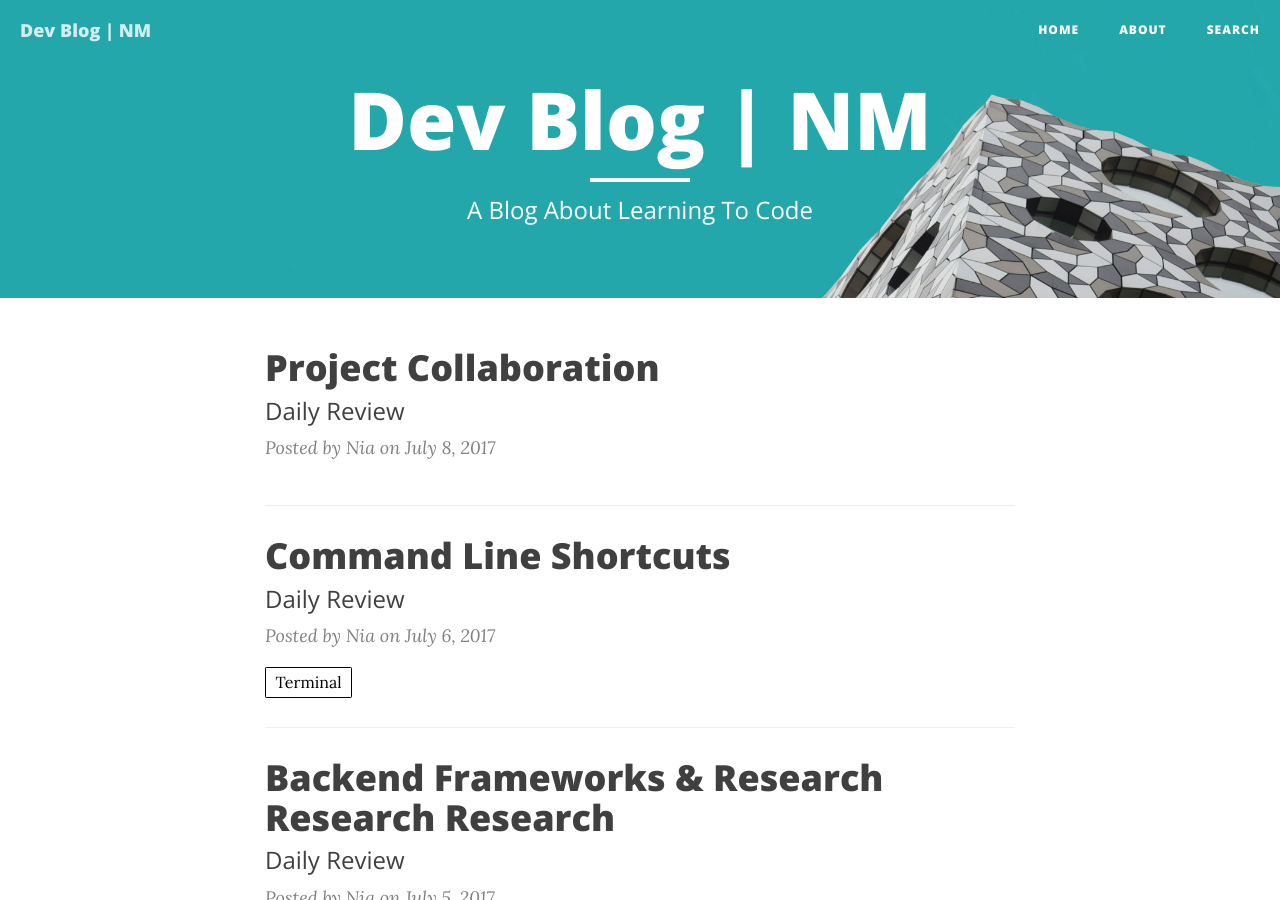
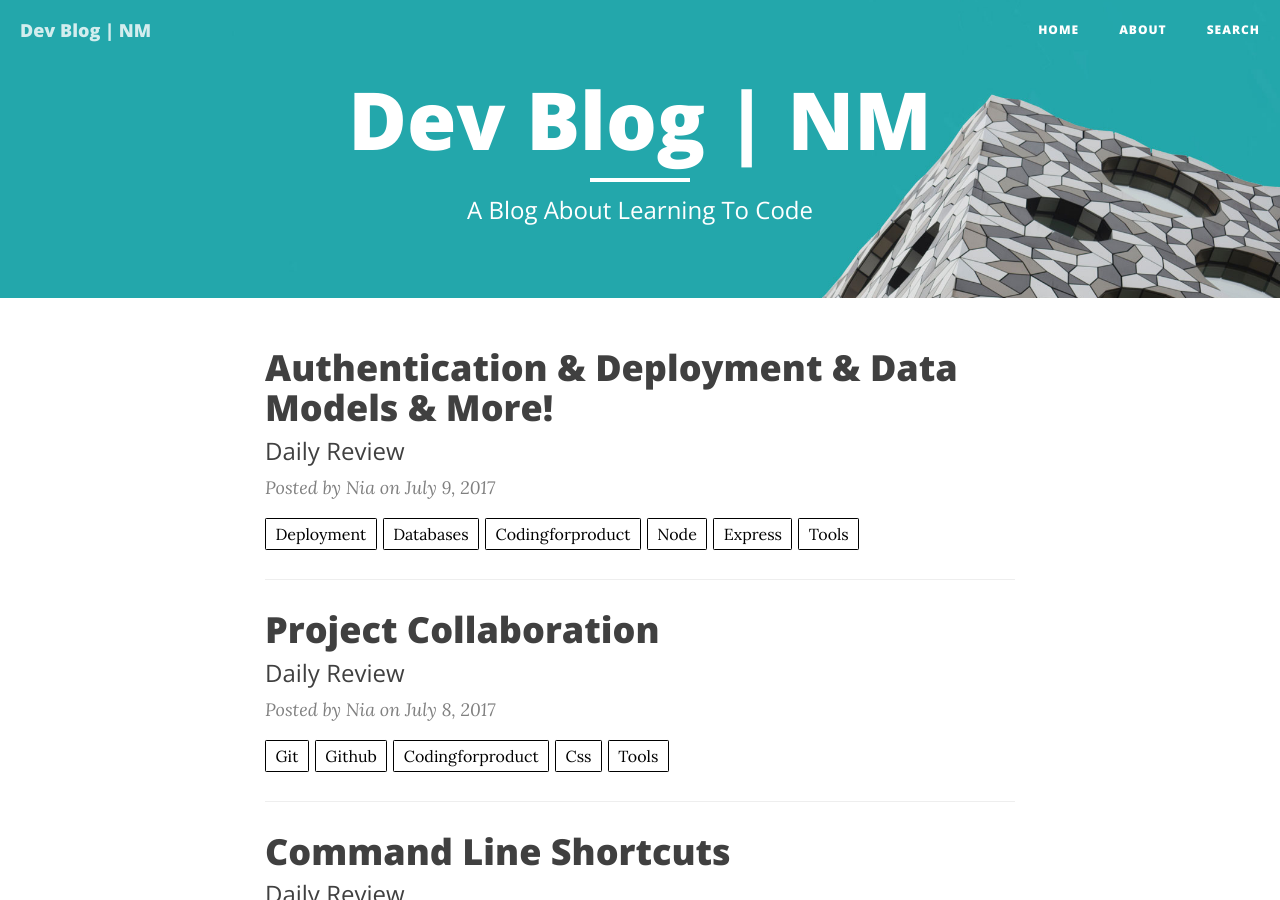
Before and after one commit to niamurrell/jekyll-blog, a Jekyll site: the page built from index.html, in a window 1280 px wide and 900 px high. Built offline with Jekyll 4.4.1, drawn with Linux system fonts in a browser that asks for light colours; nearby versions of some CDN libraries; the list of posts is cut into pages by our own code; part of the change alters nothing that is shown.

Commit message:
Add today's post, add tags to yesterday

```diff
--- a/_posts/2017-07-08-project-collaboration.md
+++ b/_posts/2017-07-08-project-collaboration.md
@@ -1,8 +1,8 @@
 ---
 layout:     post
-title:
+title:      Project Collaboration
 author:     Nia
-tags:
+tags: 		  Git GitHub CodingForProduct CSS Tools
 subtitle:  	Daily Review
 category:   daily
 ---
--- /dev/null
+++ b/_posts/2017-07-09-day-of-workshops.md
@@ -0,0 +1,37 @@
+---
+layout:     post
+title:      Authentication & Deployment & Data Models & More!
+author:     Nia
+tags: 		  Deployment Databases CodingForProduct Node Express Tools
+subtitle:  	Daily Review
+category:   daily
+---
+
+Workshop day for Coding For Product so picked op ***lots*** of new information in today's talks:
+
+### APIs, Authentication, & Authorization
+Learned that browsers have a single origin policy meaning it will only process information from items on the same or a similar domain. This makes things tricky when working with APIs from different sources, and explains why you need a server to process them. It also can explain why you need to host your own fonts (except for Google fonts somehow?). Also picked up some new terms to be aware of on this topic: JWT (JSON web tokens), CORS (cross origin resource sharing...helps resolve single origin issues), and curl, a way to imitate a browser from the command line.
+
+### Deployment
+We're getting close to when we'll need to make our app public(ish) so was helpful to get more info about deployment options. Definitely handy to get a list of cloud server options: Rackspace, AWS, Microsoft Azure, Openstack, Google Cloud Platform, and Digital Ocean to start. We also picked up some deployment best practices to keep in mind:
+* TEST TEST TEST before deployment!!
+* Always keep backups
+* Know how to roll back to a backup *before* deployment
+* Keep an audit trail of deployments as well as log statements in the code to make it easier to track down when/where things break
+* Always test after deployment! 'Deployment' isn't finished until you've deployed ***and tested***!
+
+
+### Data Modeling
+This was a key piece of information I didn't really have a grasp on before, and it was really helpful to learn as we're in the process of modeling and creating our database structure for the app we're building.
+
+An **ERD** (entities relational diagram) is a standardized illustration of how the tables in a database will relate to each other and it's drawn with specific symbols and meaning. *Entities* ("tables," "collections," etc.) have different relationships to each other, described by *cardinality*: one-to-one, one-to-many, or many-to-many (which requires a join table). [Here](https://stackoverflow.com/questions/20850160/which-erd-is-more-correct-re-proper-database-design) is an example of an ERD in the context of a debate on Stack Overflow. Also good to know: [LucidChart](https://www.lucidchart.com/) is a good tool for building these diagrams.
+
+### Other Stuff
+Also learned about some additional tools which will probably be helpful for building our app:
+* express-ejs-layouts (npm package) lets you set a standardized layout for all the pages on your site, so that you don't have to repeat `include` statements in each page file.
+* `.env` files are how you keep sensitive information out of public repositories and can still collaborate with other people on the project.
+* Passport is another npm package which handles user login with Node and Express.
+* Got stuck on another layout issue which was solved again with a CSS `float`. Reminder to self: always try a float!!
+
+### Up Next
+This week I'm tasked with finishing up the UI on our app and setting up the user login feature. UI should be alright except that I'm so nitpicky about the aesthetics! Login is totally new so excited to learn how to do that.
```
